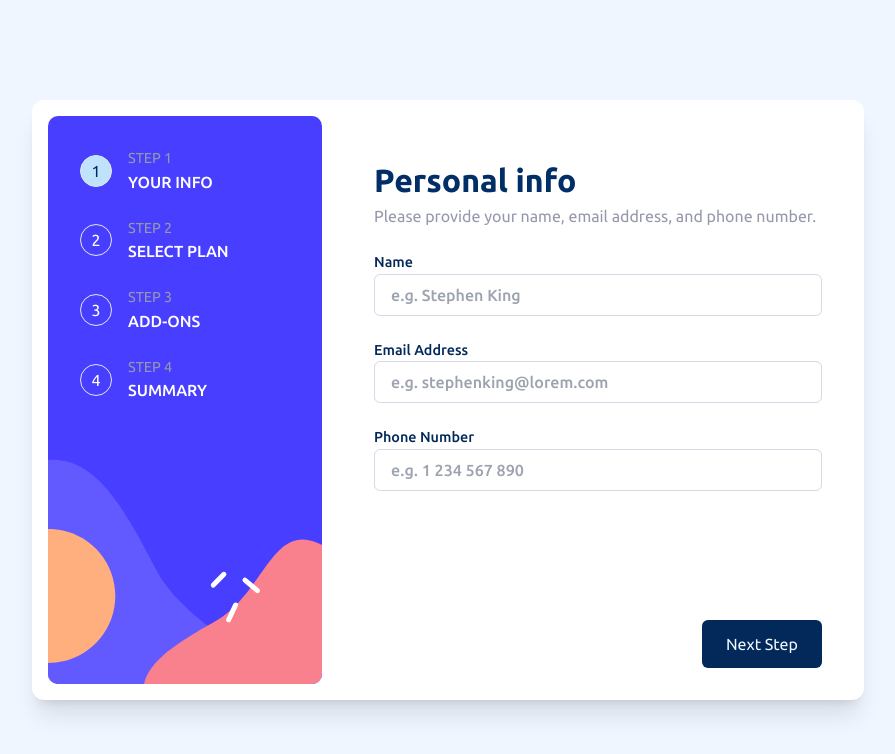
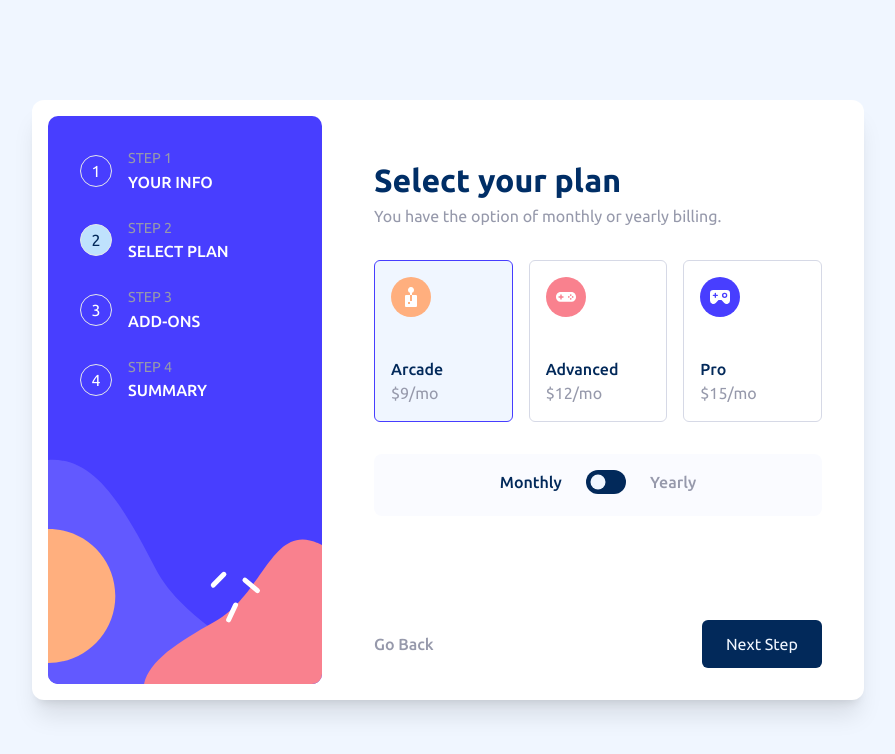
Before and after one commit to SoulRvr29/multi-step-form, a Next.js app: page / in a window 1280 px wide. Shown: the top 754 px of the page, without its empty margins (192-1087 px from the left). Built offline with nearby package versions, Linux system fonts and the light colour scheme.

Commit message:
step 3 works

```diff
--- a/src/app/components/MultiStepForm.tsx
+++ b/src/app/components/MultiStepForm.tsx
@@ -16,6 +16,8 @@ const MultiStepForm = () => {
     trigger,
     control,
     watch,
+    getValues,
+    setValue,
   } = useForm({
     mode: "onChange",
   });
@@ -25,21 +27,22 @@ const MultiStepForm = () => {
     router.push("/complete");
   };
 
-  const [step, setStep] = useState(1);
+  const [step, setStep] = useState(2);
   const router = useRouter();
-  const [addons, setAddons] = useState({
-    "Online service": false,
-    "Larger storage": false,
-    "Customizable profile": false,
-  });
+
   return (
     <form className="h-full flex flex-col" onSubmit={handleSubmit(onSubmit)}>
       {step === 1 && <Step1 register={register} errors={errors} />}
       {step === 2 && (
-        <Step2 control={control} register={register} watch={watch} />
+        <Step2
+          control={control}
+          register={register}
+          watch={watch}
+          getValues={getValues}
+        />
       )}
-      {step === 3 && <Step3 addons={addons} setAddons={setAddons} />}
-      {step === 4 && <Step4 addons={addons} />}
+      {step === 3 && <Step3 register={register} getValues={getValues} />}
+      {step === 4 && <Step4 getValues={getValues} setValue={setValue} />}
       <div
         className={
           "w-full flex items-center " +
@@ -63,7 +66,7 @@ const MultiStepForm = () => {
               trigger().then((isValid: any) => {
                 if (isValid) {
                   setStep(step + 1);
-                  console.log(watch());
+                  console.log(getValues());
                 }
               });
             }}
--- a/src/app/components/Step2.tsx
+++ b/src/app/components/Step2.tsx
@@ -6,9 +6,9 @@ import { Controller } from "react-hook-form";
 
 type SelectPlanProps = {
   period?: string;
-  setPeriod?: any;
+  control: any;
   register: any;
-  control: any;
+  getValues: any;
   watch: any;
 };
 type PlanProps = {
@@ -19,10 +19,10 @@ type PlanProps = {
   field: any;
   register: any;
   control: any;
-  watch: any;
+  getValues: any;
 };
 
-const Plan = ({ icon, name, price, field, watch }: PlanProps) => {
+const Plan = ({ icon, name, price, field, getValues }: PlanProps) => {
   return (
     <div
       onClick={() => {
@@ -30,8 +30,8 @@ const Plan = ({ icon, name, price, field, watch }: PlanProps) => {
       }}
       className={
         "flex flex-col max-md:flex-row max-md:justify-start max-md:gap-4 justify-between gap-10  border  rounded-md p-4 hover:border-PurplishBlue cursor-pointer " +
-        (watch().plan === name ||
-        (watch().plan === undefined && name === "Arcade")
+        (getValues().plan === name ||
+        (getValues().plan === undefined && name === "Arcade")
           ? " bg-Magnolia border-PurplishBlue"
           : " border-LightGray")
       }
@@ -40,7 +40,7 @@ const Plan = ({ icon, name, price, field, watch }: PlanProps) => {
       <div>
         <h3 className="font-[500] text-MarineBlue">{name}</h3>
         <p>{price}</p>
-        {watch().period === "yearly" ? (
+        {getValues().period === "yearly" ? (
           <p className="text-MarineBlue text-xs">2 months free</p>
         ) : (
           ""
@@ -50,7 +50,13 @@ const Plan = ({ icon, name, price, field, watch }: PlanProps) => {
   );
 };
 
-const SelectPlan = ({ period, control, register, watch }: SelectPlanProps) => {
+const SelectPlan = ({
+  period,
+  control,
+  register,
+  getValues,
+  watch,
+}: SelectPlanProps) => {
   return (
     <div className="flex flex-col gap-4 h-full justify-between">
       <MainNav actual="select plan" />
@@ -72,13 +78,14 @@ const SelectPlan = ({ period, control, register, watch }: SelectPlanProps) => {
                   icon="/icon-arcade.svg"
                   name="Arcade"
                   price={
-                    watch().period === undefined || watch().period === "monthly"
+                    getValues().period === undefined ||
+                    getValues().period === "monthly"
                       ? "$9/mo"
                       : "$90/yr"
                   }
                   register={register}
                   control={control}
-                  watch={watch}
+                  getValues={getValues}
                 />
               </div>
             )}
@@ -94,13 +101,14 @@ const SelectPlan = ({ period, control, register, watch }: SelectPlanProps) => {
                   icon="/icon-advanced.svg"
                   name="Advanced"
                   price={
-                    watch().period === undefined || watch().period === "monthly"
+                    getValues().period === undefined ||
+                    getValues().period === "monthly"
                       ? "$12/mo"
                       : "$120/yr"
                   }
                   register={register}
                   control={control}
-                  watch={watch}
+                  getValues={getValues}
                 />
               </div>
             )}
@@ -116,13 +124,14 @@ const SelectPlan = ({ period, control, register, watch }: SelectPlanProps) => {
                   icon="/icon-pro.svg"
                   name="Pro"
                   price={
-                    watch().period === undefined || watch().period === "monthly"
+                    getValues().period === undefined ||
+                    getValues().period === "monthly"
                       ? "$15/mo"
                       : "$150/yr"
                   }
                   register={register}
                   control={control}
-                  watch={watch}
+                  getValues={getValues}
                 />
               </div>
             )}
@@ -131,8 +140,10 @@ const SelectPlan = ({ period, control, register, watch }: SelectPlanProps) => {
         <div className="flex justify-center gap-6 w-full bg-Alabaster rounded-lg p-4">
           <div
             className={
-              "text-CoolGray font-[500] " +
-              (watch().period === "monthly" && " text-MarineBlue")
+              " font-[500] " +
+              (getValues().period === "monthly" || !getValues().period
+                ? " text-MarineBlue"
+                : " text-CoolGray")
             }
           >
             Monthly
@@ -169,7 +180,7 @@ const SelectPlan = ({ period, control, register, watch }: SelectPlanProps) => {
           <div
             className={
               "text-CoolGray font-[500] " +
-              (watch().period == "yearly" && " text-MarineBlue")
+              (getValues().period == "yearly" && " text-MarineBlue")
             }
           >
             Yearly
--- a/src/app/components/Step3.tsx
+++ b/src/app/components/Step3.tsx
@@ -6,28 +6,34 @@ type AddonsLiProps = {
   name: string;
   desc: string;
   price: string;
-  setAddons: any;
-  addons: object;
+  register: any;
+  getValues: any;
+};
+type AddonsProps = {
+  register: any;
+  getValues: any;
 };
 
-const AddonsLi = ({ name, desc, price, addons, setAddons }: AddonsLiProps) => {
+const AddonsLi = ({
+  name,
+  desc,
+  price,
+  register,
+  getValues,
+}: AddonsLiProps) => {
   return (
     <li
       className={
         "flex gap-4 justify-between items-center border rounded-lg p-4 hover:border-PurplishBlue cursor-pointer max-md:gap-4 " +
-        (addons[name as keyof typeof addons]
-          ? "bg-Alabaster border-PurplishBlue"
-          : "")
+        (getValues()[name] ? "bg-Alabaster border-PurplishBlue" : "")
       }
     >
       <input
+        {...register(name)}
         className="size-5 border-LightGray accent-PurplishBlue  cursor-pointer"
         type="checkbox"
         name={name}
         id={name}
-        onChange={(e) => {
-          setAddons({ ...addons, [name]: e.target.checked });
-        }}
       />
       <div className="flex justify-between w-full">
         <div className="justify-self-start">
@@ -40,7 +46,7 @@ const AddonsLi = ({ name, desc, price, addons, setAddons }: AddonsLiProps) => {
   );
 };
 
-const Addons = ({ addons, setAddons }: { addons: object; setAddons: any }) => {
+const Addons = ({ register, getValues }: AddonsProps) => {
   return (
     <div className="flex flex-col h-full justify-between">
       <MainNav actual="add-ons" />
@@ -51,25 +57,25 @@ const Addons = ({ addons, setAddons }: { addons: object; setAddons: any }) => {
         </div>
         <div className="flex flex-col gap-4 font-[500]">
           <AddonsLi
-            addons={addons}
-            setAddons={setAddons}
+            getValues={getValues}
+            register={register}
             name="Online service"
             desc="Access to multiplayer games"
-            price="+$1/mo"
+            price={getValues().period === "monthly" ? "+$1/mo" : "+$10/mo"}
           />
           <AddonsLi
-            addons={addons}
-            setAddons={setAddons}
+            getValues={getValues}
+            register={register}
             name="Larger storage"
             desc="Extra 1TB of cloud save"
-            price="+$2/mo"
+            price={getValues().period === "monthly" ? "+$2/mo" : "+$20/mo"}
           />
           <AddonsLi
-            addons={addons}
-            setAddons={setAddons}
+            getValues={getValues}
+            register={register}
             name="Customizable profile"
             desc="Custom theme on your profile"
-            price="+$2/mo"
+            price={getValues().period === "monthly" ? "+$2/mo" : "+$20/mo"}
           />
         </div>
       </div>
--- a/src/app/components/Step4.tsx
+++ b/src/app/components/Step4.tsx
@@ -1,8 +1,12 @@
 import React from "react";
 import MainNav from "./MainNav";
 
-const Summary = ({ plan, addons }: any) => {
-  // console.log(values);
+type SummaryProps = {
+  getValues: any;
+  setValue: any;
+};
+
+const Summary = ({ getValues, setValue }: SummaryProps) => {
   return (
     <div className="flex flex-col h-full justify-between">
       <MainNav actual="summary" />
@@ -12,31 +16,44 @@ const Summary = ({ plan, addons }: any) => {
         <div className="bg-Alabaster rounded-lg p-4 mt-8">
           <div className="flex justify-between">
             <p className="text-MarineBlue font-bold capitalize">
-              {/* {plan} ({period === false ? "monthly" : "yearly"}) */}
+              {getValues().plan} ({getValues().period})
             </p>
-            <div className="text-MarineBlue font-bold">$9/mo</div>
+            <div className="text-MarineBlue font-bold">
+              {getValues().plan === "Arcade" && getValues().period === "monthly"
+                ? "$9/mo"
+                : getValues().plan === "Arcade" &&
+                  getValues().period === "yearly"
+                ? "$90/mo"
+                : getValues().plan === "Advanced"
+                ? "$12/mo"
+                : "$15/mo"}
+            </div>
           </div>
           <button
             type="button"
-            // onClick={() => setPeriod(!period)}
+            onClick={() => {
+              getValues().period === "monthly"
+                ? setValue("period", "yearly")
+                : setValue("period", "monthly");
+            }}
             className="underline text-CoolGray"
           >
             Change
           </button>
           <hr className="my-4" />
-          {addons["Online service"] && (
+          {getValues()["Online service"] && (
             <div className="flex justify-between mb-4 text-CoolGray">
               <div>Online service</div>
               <div className="text-MarineBlue">+$1/mo</div>
             </div>
           )}
-          {addons["Larger storage"] && (
+          {getValues()["Larger storage"] && (
             <div className="flex justify-between mb-4 text-CoolGray">
               <div>Larger storage</div>
               <div className="text-MarineBlue">+$2/mo</div>
             </div>
           )}
-          {addons["Customizable profile"] && (
+          {getValues()["Customizable profile"] && (
             <div className="flex justify-between text-CoolGray">
               <div>Customizable profile</div>
               <div className="text-MarineBlue">+$2/mo</div>
```
